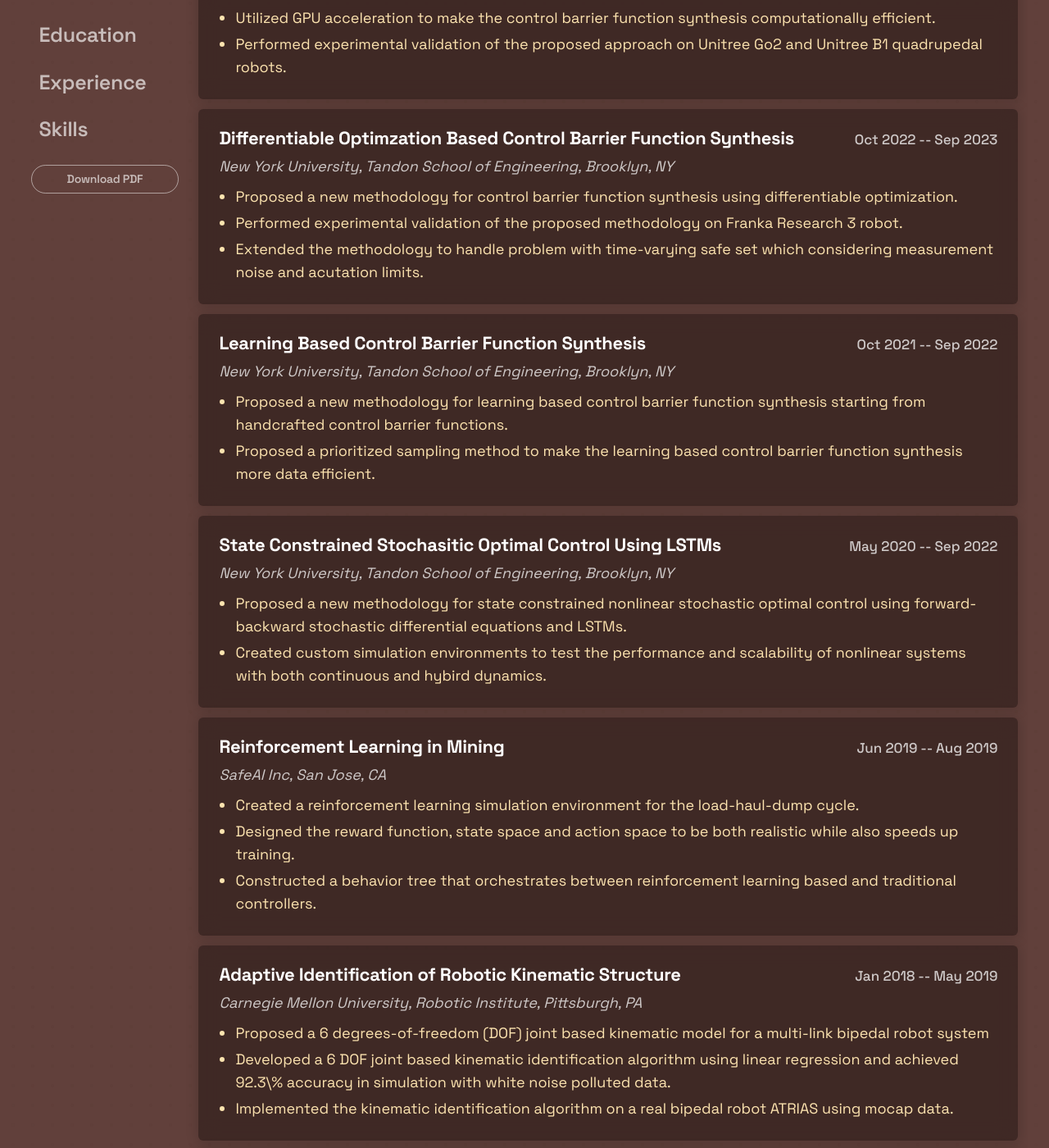
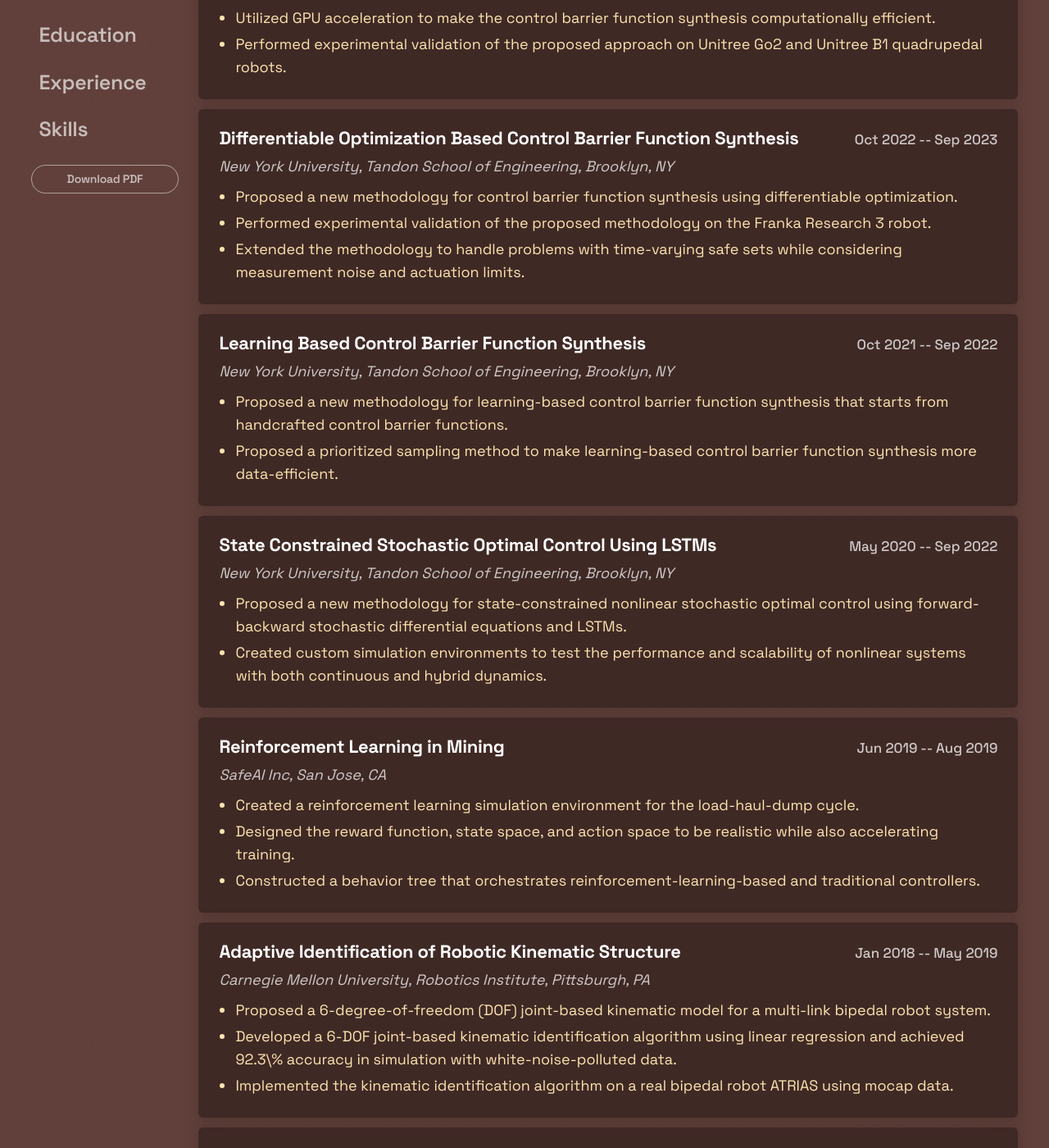
Before and after one commit to BolunDai0216/BolunDai0216.github.io, a Jekyll site: the page built from cv.html, in a window 1280 px wide and 1400 px high, scrolled down 872 px. Shown: the whole window at 82% size. Built offline with Jekyll 4.4.1, drawn with Linux system fonts in a browser that asks for light colours; some of the changed text lies outside the part shown.

Commit message:
fixed grammar issues

```diff
--- a/_data/experience.yml
+++ b/_data/experience.yml
@@ -12,44 +12,44 @@
   job2: Utilized GPU acceleration to make the control barrier function synthesis computationally efficient.
   job3: Performed experimental validation of the proposed approach on Unitree Go2 and Unitree B1 quadrupedal robots.
 
-- title: Differentiable Optimzation Based Control Barrier Function Synthesis
+- title: Differentiable Optimization Based Control Barrier Function Synthesis
   time: Oct 2022 -- Sep 2023
   place: New York University, Tandon School of Engineering, Brooklyn, NY
   job1: Proposed a new methodology for control barrier function synthesis using differentiable optimization.
-  job2: Performed experimental validation of the proposed methodology on Franka Research 3 robot.
-  job3: Extended the methodology to handle problem with time-varying safe set which considering measurement noise and acutation limits.
+  job2: Performed experimental validation of the proposed methodology on the Franka Research 3 robot.
+  job3: Extended the methodology to handle problems with time-varying safe sets while considering measurement noise and actuation limits.
 
 - title: Learning Based Control Barrier Function Synthesis
   time: Oct 2021 -- Sep 2022
   place: New York University, Tandon School of Engineering, Brooklyn, NY
-  job1: Proposed a new methodology for learning based control barrier function synthesis starting from handcrafted control barrier functions.
-  job2: Proposed a prioritized sampling method to make the learning based control barrier function synthesis more data efficient.
+  job1: Proposed a new methodology for learning-based control barrier function synthesis that starts from handcrafted control barrier functions.
+  job2: Proposed a prioritized sampling method to make learning-based control barrier function synthesis more data-efficient.
   job3: None
 
-- title: State Constrained Stochasitic Optimal Control Using LSTMs
+- title: State Constrained Stochastic Optimal Control Using LSTMs
   time: May 2020 -- Sep 2022
   place: New York University, Tandon School of Engineering, Brooklyn, NY
-  job1: Proposed a new methodology for state constrained nonlinear stochastic optimal control using forward-backward stochastic differential equations and LSTMs.
-  job2: Created custom simulation environments to test the performance and scalability of nonlinear systems with both continuous and hybird dynamics.
+  job1: Proposed a new methodology for state-constrained nonlinear stochastic optimal control using forward-backward stochastic differential equations and LSTMs.
+  job2: Created custom simulation environments to test the performance and scalability of nonlinear systems with both continuous and hybrid dynamics.
   job3: None
 
 - title: Reinforcement Learning in Mining
   time: Jun 2019 -- Aug 2019
   place: SafeAI Inc, San Jose, CA
   job1: Created a reinforcement learning simulation environment for the load-haul-dump cycle.
-  job2: Designed the reward function, state space and action space to be both realistic while also speeds up training.
-  job3: Constructed a behavior tree that orchestrates between reinforcement learning based and traditional controllers.
+  job2: Designed the reward function, state space, and action space to be realistic while also accelerating training.
+  job3: Constructed a behavior tree that orchestrates reinforcement-learning-based and traditional controllers.
 
 - title: Adaptive Identification of Robotic Kinematic Structure
   time: Jan 2018 -- May 2019
-  place: Carnegie Mellon University, Robotic Institute, Pittsburgh, PA
-  job1: Proposed a 6 degrees-of-freedom (DOF) joint based kinematic model for a multi-link bipedal robot system
-  job2: Developed a 6 DOF joint based kinematic identification algorithm using linear regression and achieved 92.3\% accuracy in simulation with white noise polluted data.
+  place: Carnegie Mellon University, Robotics Institute, Pittsburgh, PA
+  job1: Proposed a 6-degree-of-freedom (DOF) joint-based kinematic model for a multi-link bipedal robot system.
+  job2: Developed a 6-DOF joint-based kinematic identification algorithm using linear regression and achieved 92.3\% accuracy in simulation with white-noise-polluted data.
   job3: Implemented the kinematic identification algorithm on a real bipedal robot ATRIAS using mocap data.
 
 - title: Human Knee Sensory System for Exoskeletons
   time: Jan 2017 -- May 2017
   place: Huazhong University of Science and Technology, Mechanical Engineering Department, Wuhan, Hubei, China
-  job1: Used a three-dimension curvature-based model to represent the whole femur-knee-tibia system, which overcomes the difficulty for modelling non-uniform shaped contact parts in bio-joints.
-  job2: Implemented a modal-superpostion method to reduce the number of sensors required to only three.
+  job1: Used a three-dimensional curvature-based model to represent the whole femur-knee-tibia system, which overcame the difficulty of modeling non-uniformly shaped contact parts in bio-joints.
+  job2: Implemented a modal-superposition method to reduce the number of sensors required to only three.
   job3: None
```
